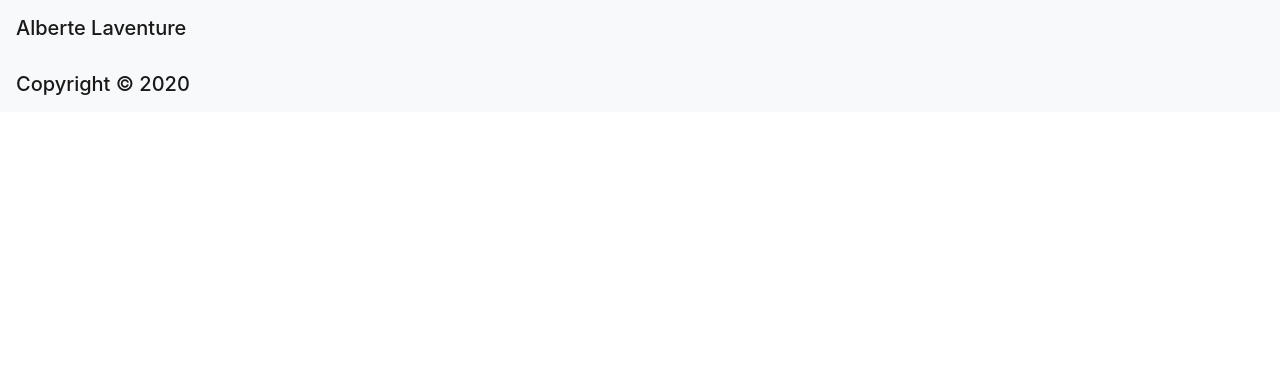
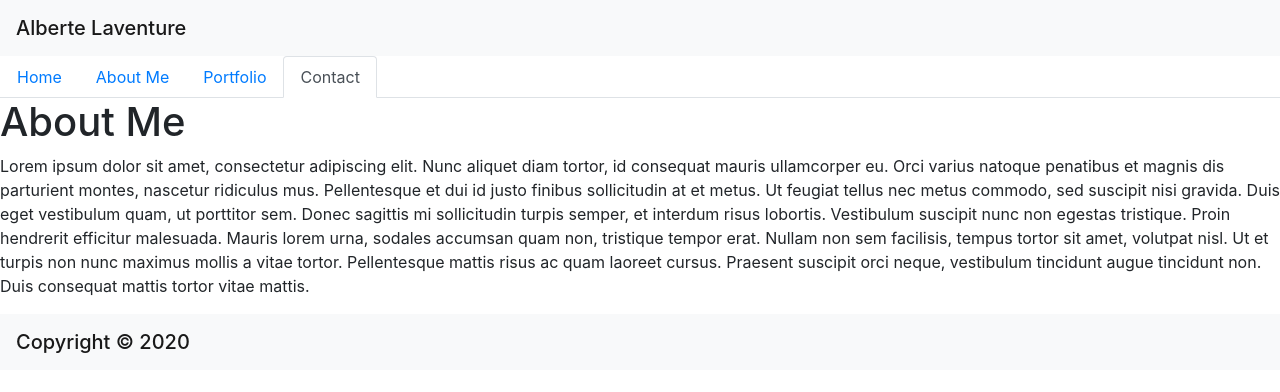
Before and after one commit to Albie140/ReactPortfolio, a React (Create React App) app: page /contact in a window 1280 px wide. Shown: the top 392 px of the page. Built offline with nearby package versions, Linux system fonts and the light colour scheme.

Commit message:
Added tabs to portfolio

```diff
--- a/package.json
+++ b/package.json
@@ -8,6 +8,7 @@
     "@testing-library/user-event": "^12.1.10",
     "react": "^17.0.1",
     "react-dom": "^17.0.1",
+    "react-router-dom": "^5.2.0",
     "react-scripts": "4.0.0",
     "web-vitals": "^0.2.4"
   },
--- a/public/index.html
+++ b/public/index.html
@@ -10,7 +10,7 @@
     />
     <link rel="stylesheet" href="https://cdn.jsdelivr.net/npm/bootstrap@4.5.3/dist/css/bootstrap.min.css" integrity="sha384-TX8t27EcRE3e/ihU7zmQxVncDAy5uIKz4rEkgIXeMed4M0jlfIDPvg6uqKI2xXr2" crossorigin="anonymous">
 
-    <title>React App</title>
+    <title>My Portfolio</title>
   </head>
   <body>
     <noscript>You need to enable JavaScript to run this app.</noscript>
--- a/src/App.js
+++ b/src/App.js
@@ -1,19 +1,29 @@
-import React, { Component } from "react";
+import React from "react";
+import { BrowserRouter as Router, Route } from "react-router-dom";
 import Header from "./components/Header";
 import Footer from "./components/Footer";
-
-class App extends Component {
-  render() {
-    return (
-      <>
-        <Header/>
+import About from "./pages/About";
+import Contact from "./pages/Contact";
+import Portfolio from "./pages/Portfolio";
+import NavTabs from "./components/NavTabs";
 
 
+function App() {
+  return (
+    <Router>
+      <div>
+        <Header />
+        <NavTabs />
+        <Route exact path="/" component={About} />
+        <Route exact path="/about" component={About} />
+        <Route exact path="/contact" component={Contact} />
+        <Route exact path="/portfolio" component={Portfolio} />
 
-        <Footer/>
-      </>
+        <Footer />
+      </div>
+      </Router>
+
     );
-  }
 }
 
 export default App;
--- /dev/null
+++ b/src/components/NavTabs.js
@@ -0,0 +1,43 @@
+import React from "react";
+import { Link, useLocation } from "react-router-dom";
+
+function NavTabs() {
+  const location = useLocation();
+
+  return (
+    <ul className="nav nav-tabs">
+      <li className="nav-item">
+        <Link to="/" className={location.pathname === "/" ? "nav-link active" : "nav-link"}>
+          Home
+        </Link>
+      </li>
+      <li className="nav-item">
+        <Link
+          to="/about"
+          className={location.pathname === "/about" ? "nav-link active" : "nav-link"}
+        >
+          About Me
+        </Link>
+      </li>
+      <li className="nav-item">
+        <Link
+          to="/blog"
+          className={location.pathname === "/portfolio" ? "nav-link active" : "nav-link"}
+        >
+          Portfolio
+        </Link>
+      </li>
+      <li className="nav-item">
+        <Link
+          to="/contact"
+          className={location.pathname === "/contact" ? "nav-link active" : "nav-link"}
+        >
+          Contact
+        </Link>
+      </li>
+
+    </ul>
+  );
+}
+
+export default NavTabs;
--- a/src/index.js
+++ b/src/index.js
@@ -3,8 +3,4 @@ import ReactDOM from 'react-dom';
 import App from './App';
 
 
-ReactDOM.render(
-
-    <App />,
-  document.getElementById('root')
-);
+ReactDOM.render(<App />, document.getElementById('root'));
--- a/src/pages/About.js
+++ b/src/pages/About.js
@@ -1 +1,28 @@
 import React from "react";
+
+
+function About() {
+    return (
+      <div>
+
+          <h1>About Me</h1>
+
+              <p>
+                Lorem ipsum dolor sit amet, consectetur adipiscing elit. Nunc aliquet diam tortor, id
+                consequat mauris ullamcorper eu. Orci varius natoque penatibus et magnis dis
+                parturient montes, nascetur ridiculus mus. Pellentesque et dui id justo finibus
+                sollicitudin at et metus. Ut feugiat tellus nec metus commodo, sed suscipit nisi
+                gravida. Duis eget vestibulum quam, ut porttitor sem. Donec sagittis mi sollicitudin
+                turpis semper, et interdum risus lobortis. Vestibulum suscipit nunc non egestas
+                tristique. Proin hendrerit efficitur malesuada. Mauris lorem urna, sodales accumsan
+                quam non, tristique tempor erat. Nullam non sem facilisis, tempus tortor sit amet,
+                volutpat nisl. Ut et turpis non nunc maximus mollis a vitae tortor. Pellentesque
+                mattis risus ac quam laoreet cursus. Praesent suscipit orci neque, vestibulum
+                tincidunt augue tincidunt non. Duis consequat mattis tortor vitae mattis.
+              </p>
+
+      </div>
+    );
+  }
+
+  export default About;
--- a/src/pages/Contact.js
+++ b/src/pages/Contact.js
@@ -1 +1,28 @@
 import React from "react";
+
+
+function Contact() {
+    return (
+      <div>
+
+          <h1>About Me</h1>
+
+              <p>
+                Lorem ipsum dolor sit amet, consectetur adipiscing elit. Nunc aliquet diam tortor, id
+                consequat mauris ullamcorper eu. Orci varius natoque penatibus et magnis dis
+                parturient montes, nascetur ridiculus mus. Pellentesque et dui id justo finibus
+                sollicitudin at et metus. Ut feugiat tellus nec metus commodo, sed suscipit nisi
+                gravida. Duis eget vestibulum quam, ut porttitor sem. Donec sagittis mi sollicitudin
+                turpis semper, et interdum risus lobortis. Vestibulum suscipit nunc non egestas
+                tristique. Proin hendrerit efficitur malesuada. Mauris lorem urna, sodales accumsan
+                quam non, tristique tempor erat. Nullam non sem facilisis, tempus tortor sit amet,
+                volutpat nisl. Ut et turpis non nunc maximus mollis a vitae tortor. Pellentesque
+                mattis risus ac quam laoreet cursus. Praesent suscipit orci neque, vestibulum
+                tincidunt augue tincidunt non. Duis consequat mattis tortor vitae mattis.
+              </p>
+
+      </div>
+    );
+  }
+
+export default Contact;
--- a/src/pages/Portfolio.js
+++ b/src/pages/Portfolio.js
@@ -1 +1,27 @@
 import React from "react";
+
+
+function Portfolio() {
+    return (
+      <div>
+
+          <h1>Portfolio</h1>
+
+              <p>
+                Lorem ipsum dolor sit amet, consectetur adipiscing elit. Nunc aliquet diam tortor, id
+                consequat mauris ullamcorper eu. Orci varius natoque penatibus et magnis dis
+                parturient montes, nascetur ridiculus mus. Pellentesque et dui id justo finibus
+                sollicitudin at et metus. Ut feugiat tellus nec metus commodo, sed suscipit nisi
+                gravida. Duis eget vestibulum quam, ut porttitor sem. Donec sagittis mi sollicitudin
+                turpis semper, et interdum risus lobortis. Vestibulum suscipit nunc non egestas
+                tristique. Proin hendrerit efficitur malesuada. Mauris lorem urna, sodales accumsan
+                quam non, tristique tempor erat. Nullam non sem facilisis, tempus tortor sit amet,
+                volutpat nisl. Ut et turpis non nunc maximus mollis a vitae tortor. Pellentesque
+                mattis risus ac quam laoreet cursus. Praesent suscipit orci neque, vestibulum
+                tincidunt augue tincidunt non. Duis consequat mattis tortor vitae mattis.
+              </p>
+
+      </div>
+    );
+  }
+export default Portfolio;
```
